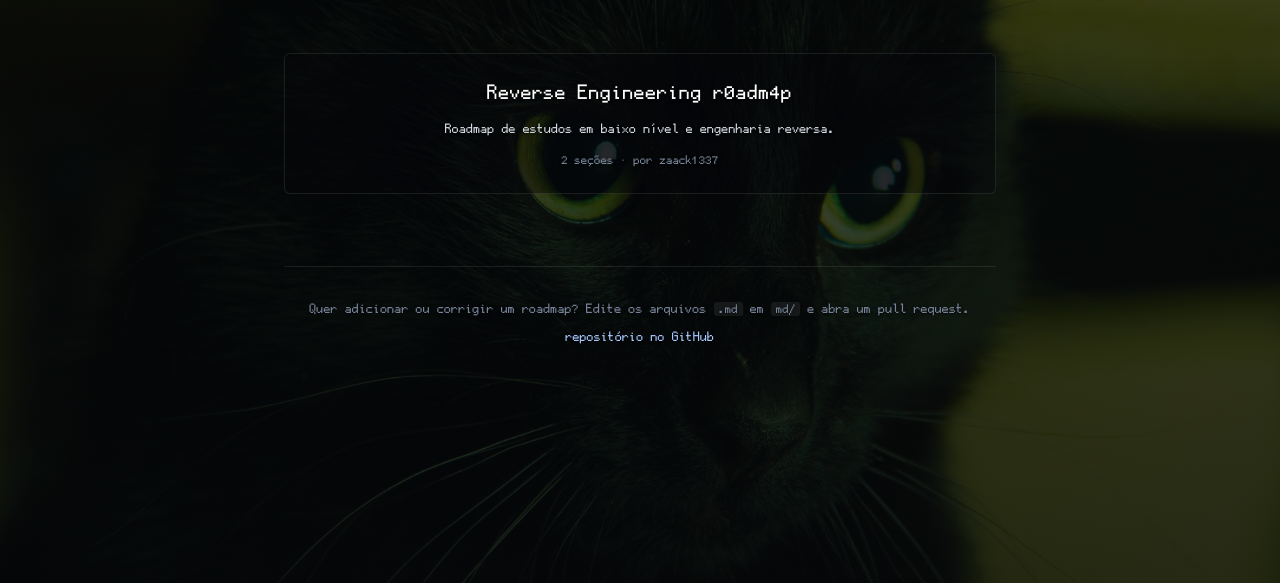
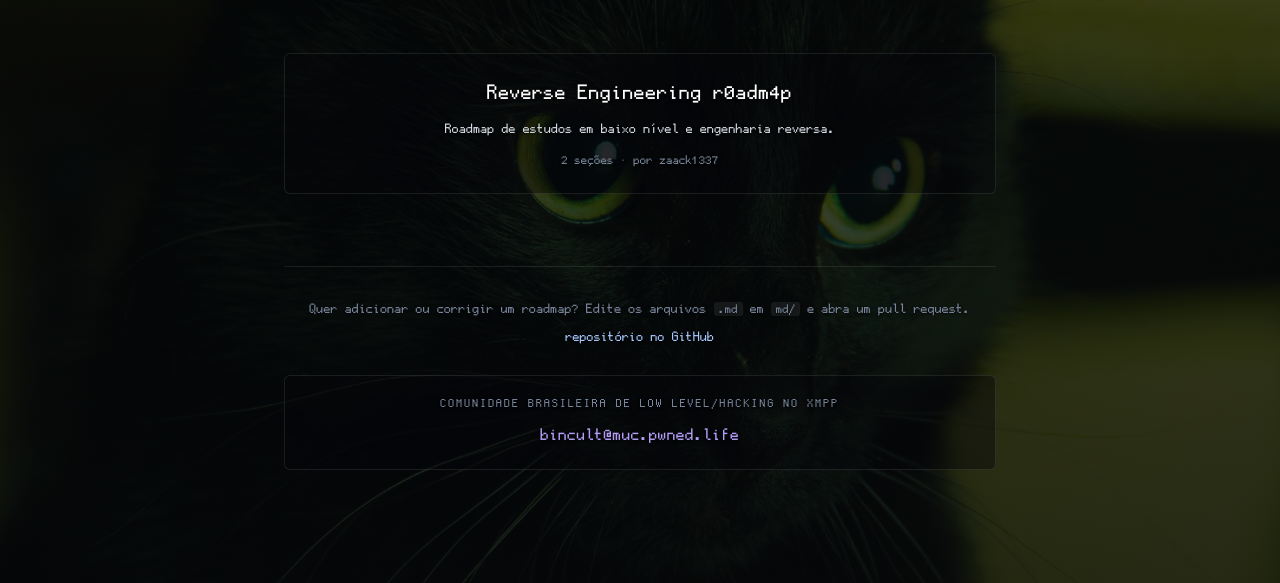
Before and after one commit to thebixowithsevenheads/maps, a plain HTML site: page index.html in a window 1280 px wide. Shown: the part 217-800 px from the top of the page. Drawn offline with Linux system fonts and the light colour scheme.

Commit message:
maps/add: add muc

```diff
--- a/index.html
+++ b/index.html
@@ -30,6 +30,7 @@
 <p>Quer adicionar ou corrigir um roadmap? Edite os arquivos <code>.md</code> em
 <code>md/</code> e abra um pull request.</p>
 <p><a href="https://github.com/thebixowithsevenheads/maps" target="_blank" rel="noopener noreferrer">repositório no GitHub</a></p>
+<a class="muc" href="xmpp:bincult@muc.pwned.life?join" title="Entrar na sala XMPP"><span class="muc-t">Comunidade Brasileira de low level/Hacking no XMPP</span><span class="muc-j">bincult@muc.pwned.life</span></a>
 </footer>
 </div>
 </body>
--- a/style.css
+++ b/style.css
@@ -15,6 +15,8 @@
   --muted: #78859a;
   --accent: #e3b341;
   --link: #a9c9ff;
+  --muc: #6D28D9;
+  --muc-fg: #b39cf5;
   --rule: rgba(255, 255, 255, .09);
   --card: rgba(5, 7, 10, .42);
   --mono: "Gohu", "DejaVu Sans Mono", ui-monospace, SFMono-Regular, Menlo, monospace;
@@ -213,6 +215,44 @@
 
 .foot p { margin: 6px 0; }
 
+.muc {
+  display: block;
+  margin-top: 26px;
+  padding: 20px;
+  border: 1px solid var(--rule);
+  border-radius: 6px;
+  background: var(--card);
+  color: var(--fg);
+  transition: border-color .15s, background .15s, transform .15s;
+}
+
+.muc:hover, .muc:focus-visible {
+  border-color: var(--muc-fg);
+  background: rgba(109, 40, 217, .18);
+  text-decoration: none;
+  transform: translateY(-1px);
+}
+
+.muc-t {
+  display: block;
+  font-size: 11px;
+  letter-spacing: .18em;
+  text-transform: uppercase;
+  color: var(--muted);
+  line-height: 1.5;
+}
+
+.muc-j {
+  display: block;
+  margin-top: 9px;
+  font-size: 16px;
+  color: var(--muc-fg);
+  letter-spacing: .02em;
+}
+
+.muc:hover .muc-t, .muc:focus-visible .muc-t { color: var(--fg); }
+.muc:hover .muc-j, .muc:focus-visible .muc-j { color: #d6c8ff; }
+
 /* ---- telas pequenas ---- */
 
 @media (max-width: 640px) {
```
Also changed, not shown: maps/reverse.html (+1 -0 lines), 1 other file.
